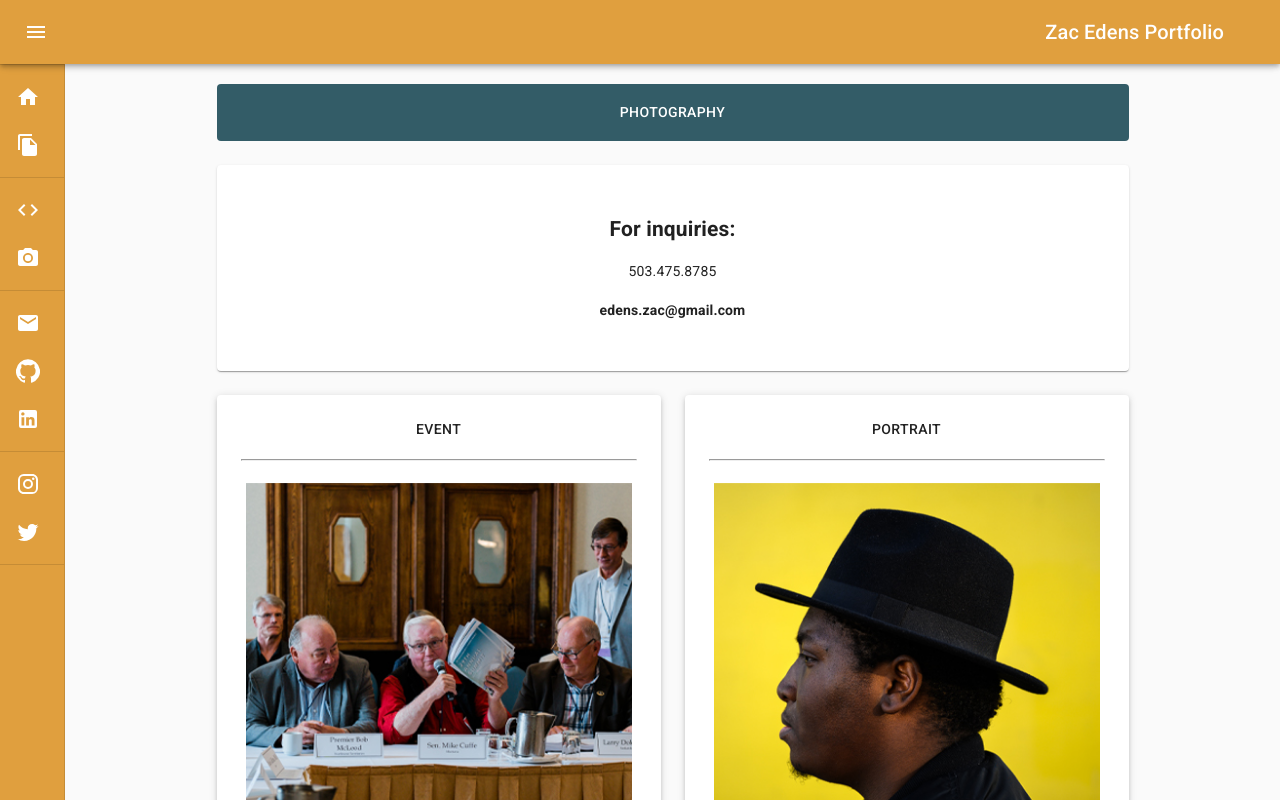
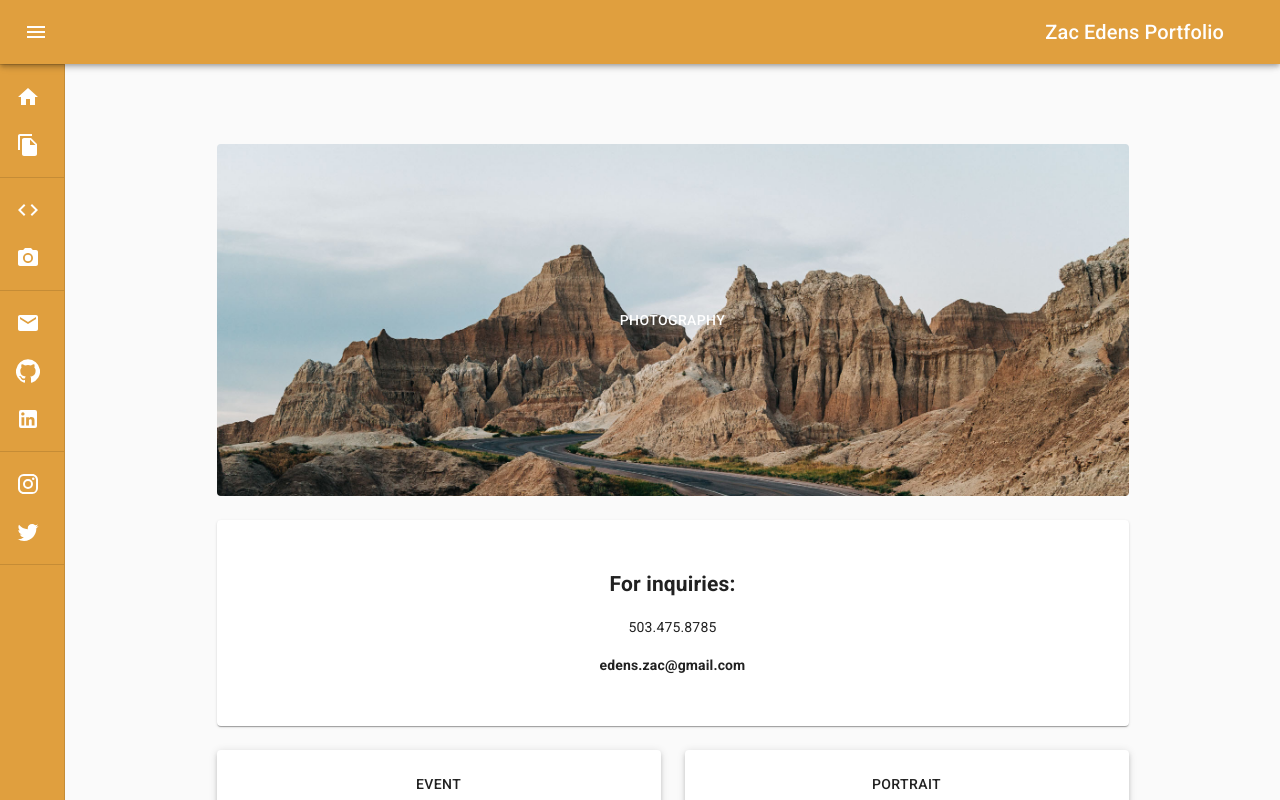
Before and after one commit to themancalledzac/edens-portfolio, a React (Create React App) app: page /photography in a window 1280 px wide. Shown: the top 800 px of the page. Built offline with nearby package versions, Linux system fonts and the light colour scheme.

Commit message:
Updated home Photography page with a more serious header image.

```diff
--- a/src/page/Photography.js
+++ b/src/page/Photography.js
@@ -6,6 +6,7 @@ import colors from "../components/colors";
 // import { useSelector, useDispatch } from "react-redux";
 import photoPageData from "../utils/photoPageData";
 import PhotoCard from "../components/PhotoCard";
+import headerImage from "../assets/photography/landscape/DSC_0009.jpg";
 
 const useStyles = makeStyles((theme) => ({
   root: {
@@ -20,10 +21,15 @@ const useStyles = makeStyles((theme) => ({
   },
   header: {
     padding: theme.spacing(2),
-    marginTop: "20px",
+    marginTop: "5rem",
     textAlign: "center",
     color: colors.white,
-    backgroundColor: colors.blue,
+    // backgroundColor: colors.blue,
+    backgroundImage: `url(${headerImage})`,
+    backgroundPosition: "top",
+    width: "100%",
+    backgroundSize: "cover",
+    height: "22rem",
   },
   phoneNumber: {
     textDecoration: "none",
```
